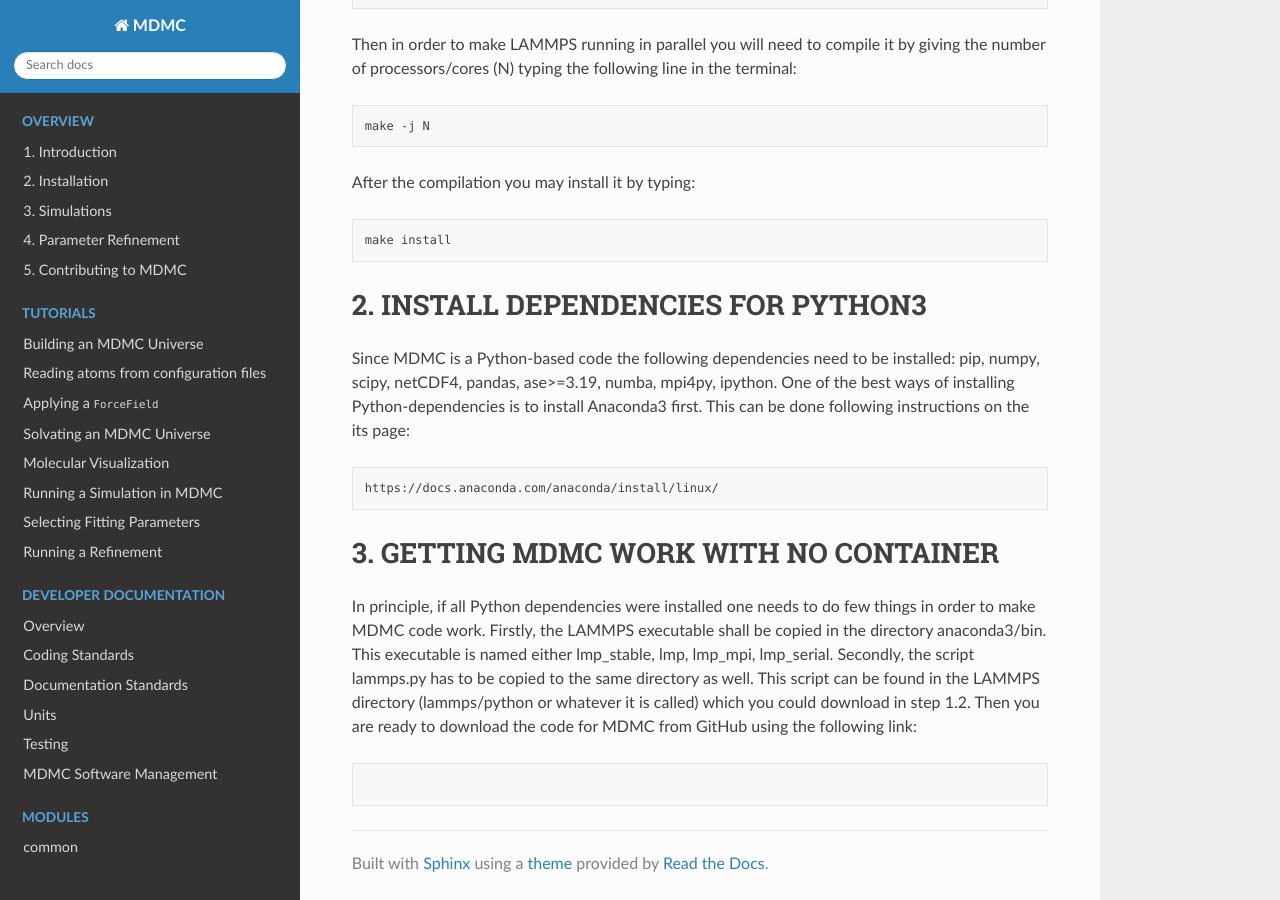
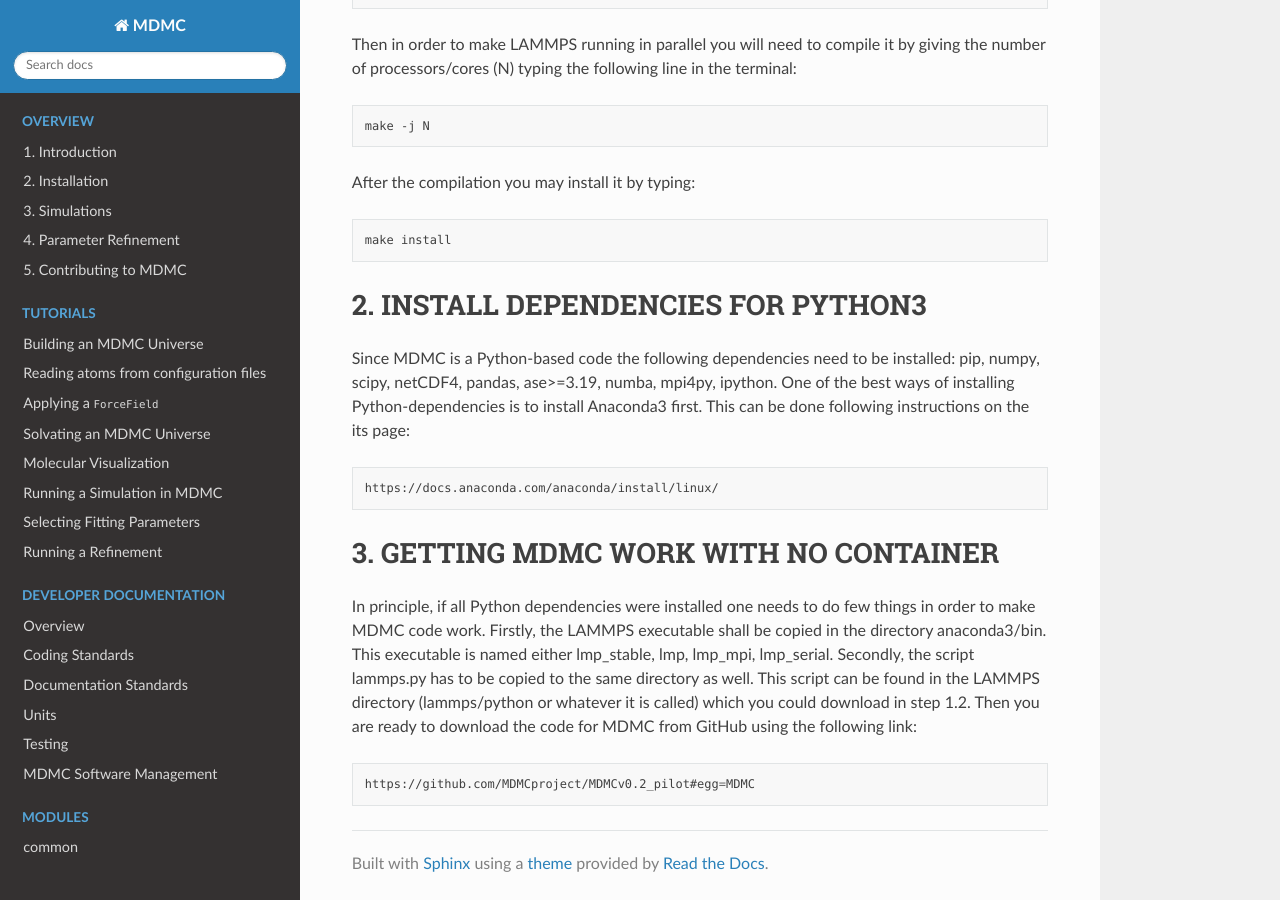
Before and after one commit to ISISNeutronMuon/MDMC, a Sphinx documentation site: the page built from doc/pages/installation/NOCONTAINER_LINUX.rst, in a window 1280 px wide and 900 px high, scrolled down 1167 px. Built offline with Sphinx 7.4.7 and the Read the Docs theme 2.0.0, drawn with Linux system fonts in a browser that asks for light colours; pages that are not in the unit, such as notebooks, are missing from menus; some of the changed lines change nothing that is shown.

Commit message:
Update NOCONTAINER_LINUX.rst

```diff
--- a/doc/pages/installation/NOCONTAINER_LINUX.rst
+++ b/doc/pages/installation/NOCONTAINER_LINUX.rst
@@ -77,3 +77,5 @@ Secondly, the script lammps.py has to be copied to the same directory as well. T
 Then you are ready to download the code for MDMC from GitHub using the following link:
 
 .. code-block:: bash
+
+ https://github.com/MDMCproject/MDMCv0.2_pilot#egg=MDMC
```
